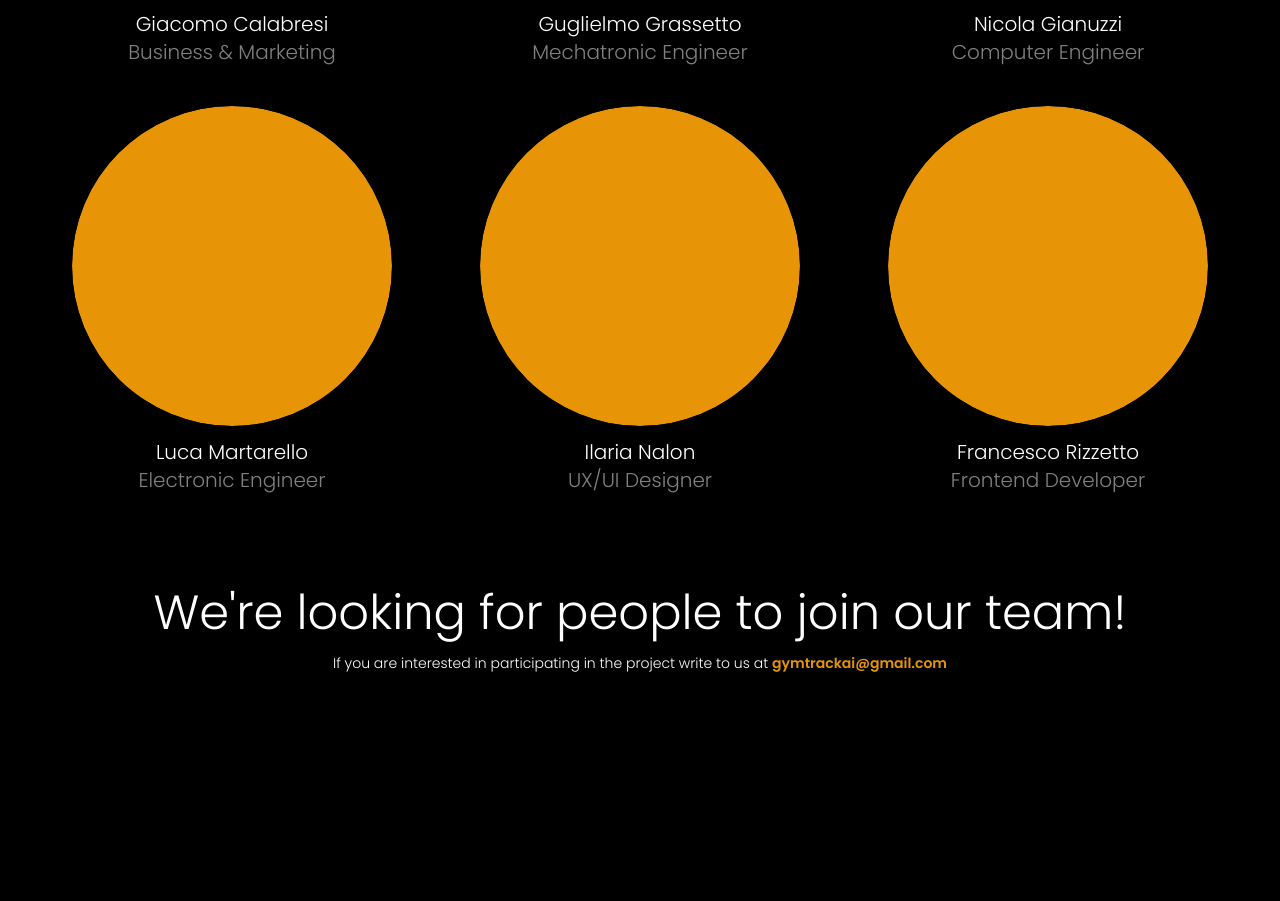
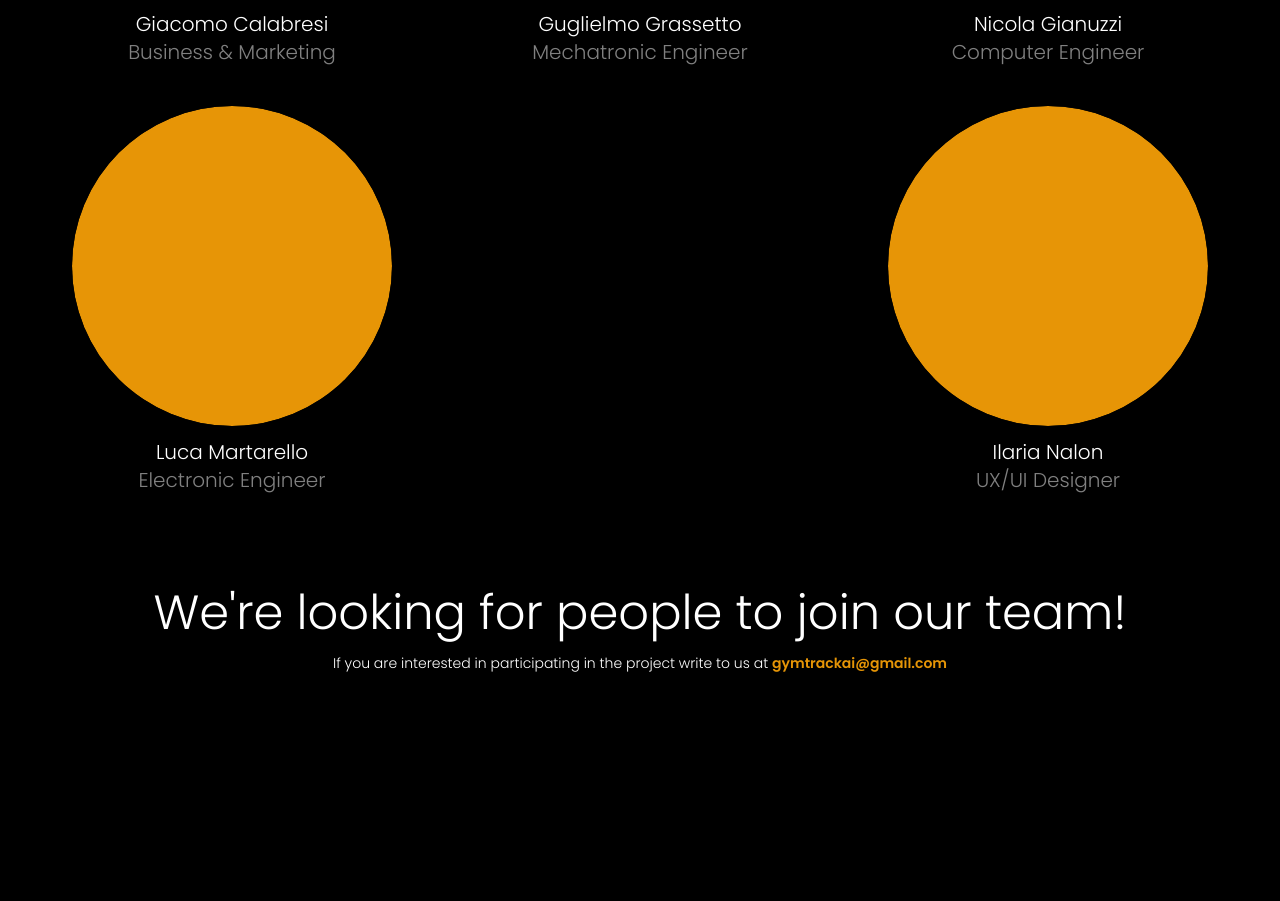
Before and after one commit to ErNickIlSommo/gt-landing-page, a React (Vite) app: page / in a window 1280 px wide. Shown: the part 3167-4068 px from the top of the page. Built offline with nearby package versions, Linux system fonts and the light colour scheme.

Commit message:
update family section

```diff
--- a/src/pages/Home.jsx
+++ b/src/pages/Home.jsx
@@ -270,12 +270,12 @@ const Home = () => {
               role="UX/UI Designer"
               href="https://www.linkedin.com/in/ilaria-nalon-517462256/"
             />
-            <FamilyCard
+            {/* <FamilyCard
               image={unknown}
               nameMember="Francesco Rizzetto"
               role="Frontend Developer"
               href=""
-            />
+            /> */}
           </div>
 
           <div className="mt-5 xl:mt-10 items-center align-middle text-center">
```
